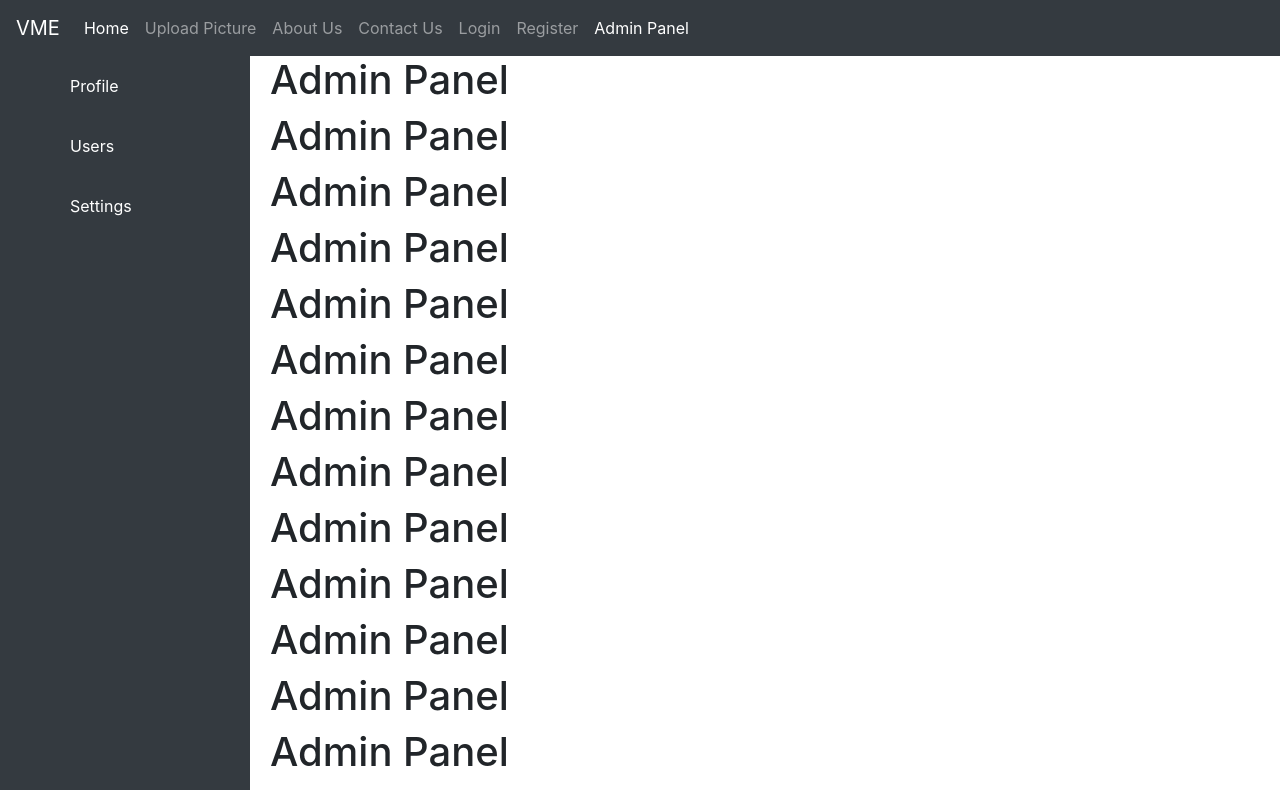
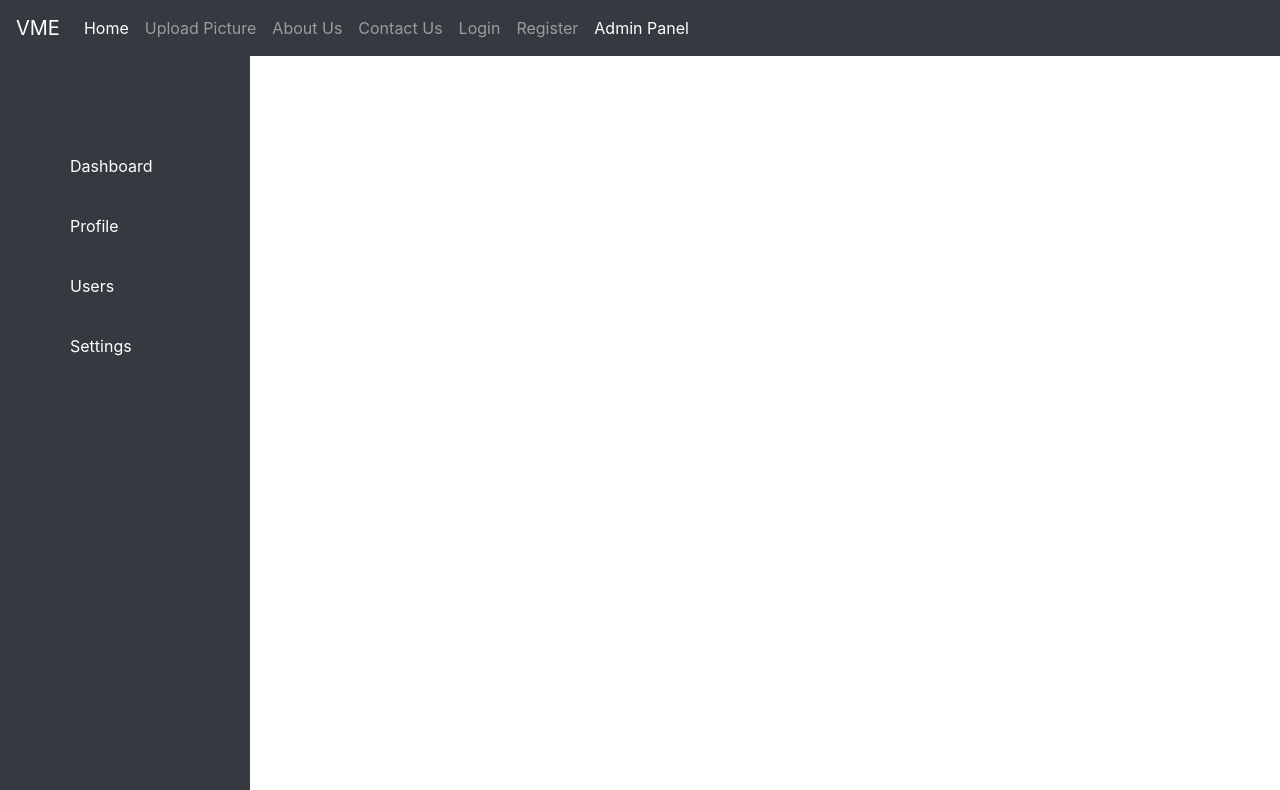
Before and after one commit to mustafasheikh1/VME, a React (Create React App) app: page /adminpanel in a window 1280 px wide. Shown: the top 790 px of the page. Built offline with nearby package versions, Linux system fonts and the light colour scheme; the HTML template or start-up script is replaced by a standard one.

Commit message:
multiple files implemented

```diff
--- a/src/App.js
+++ b/src/App.js
@@ -1,3 +1,4 @@
+import React, { Component } from "react";
 import { Route, Switch, Redirect } from "react-router-dom";
 import Results from "./components/results";
 import UserData from "./components/userData";
@@ -11,9 +12,17 @@ import PriceData from "./components/priceData";
 import Login from "./components/loginForm";
 import Signup from "./components/signup";
 import AdminPanel from "./components/adminPanel";
+import DashBoard from "./components/dashboard";
+import Users from "./components/users";
+import Profile from "./components/profile";
+import Settings from "./components/settings";
 import "./App.css";
 
-function App() {
+class App extends Component {
+  state = {
+    admin: true,
+  };
+  render() {
     return (
       <div>
         <Navbar />
@@ -27,6 +36,10 @@ function App() {
           <Route path="/about" component={AboutUs} />
           <Route path="/contact" component={Contact} />
           <Route path="/user" component={UserData} />
+          <Route path="/dashboard" component={DashBoard} />
+          <Route path="/users" component={Users} />
+          <Route path="/settings" component={Settings} />
+          <Route path="/profile" component={Profile} />
           <Route path="/not-found" component={NotFound} />
           <Redirect from="/home" to="/" />
           <Route path="/" exact component={Home} />
@@ -35,5 +48,6 @@ function App() {
       </div>
     );
   }
+}
 
 export default App;
--- a/src/components/adminPanel.jsx
+++ b/src/components/adminPanel.jsx
@@ -1,30 +1,12 @@
 import React from "react";
 import SideBar from "./sideBar";
+
 const AdminPanel = () => {
   return (
-    <React.Fragment>
+    <div>
       <SideBar />
-      <div className="content">
-        <h1>Admin Panel</h1>
-        <h1>Admin Panel</h1>
-        <h1>Admin Panel</h1>
-        <h1>Admin Panel</h1>
-        <h1>Admin Panel</h1>
-        <h1>Admin Panel</h1>
-        <h1>Admin Panel</h1>
-        <h1>Admin Panel</h1>
-        <h1>Admin Panel</h1>
-        <h1>Admin Panel</h1>
-        <h1>Admin Panel</h1>
-        <h1>Admin Panel</h1>
-        <h1>Admin Panel</h1>
-        <h1>Admin Panel</h1>
-        <h1>Admin Panel</h1>
-        <h1>Admin Panel</h1>
-        <h1>Admin Panel</h1>
-        <h1>Admin Panel</h1>
-      </div>
-    </React.Fragment>
+      <div className="content"></div>
+    </div>
   );
 };
 
--- /dev/null
+++ b/src/components/dashboard.jsx
@@ -0,0 +1,7 @@
+import React from "react";
+
+const DashBoard = () => {
+  return <h1>DashBoard</h1>;
+};
+
+export default DashBoard;
--- /dev/null
+++ b/src/components/profile.jsx
@@ -0,0 +1,7 @@
+import React from "react";
+
+const Profile = () => {
+  return <h1>Profile</h1>;
+};
+
+export default Profile;
--- /dev/null
+++ b/src/components/settings.jsx
@@ -0,0 +1,7 @@
+import React from "react";
+
+const Settings = () => {
+  return <h1>Settings</h1>;
+};
+
+export default Settings;
--- a/src/components/sideBar.jsx
+++ b/src/components/sideBar.jsx
@@ -1,38 +1,73 @@
-import React from "react";
+import React, { Component } from "react";
+import { Link } from "react-router-dom";
 import "../css/sideBar.css";
-const SideBar = () => {
+
+class SideBar extends Component {
+  state = {
+    items: [],
+    selectedItem: {},
+  };
+
+  componentDidMount() {
+    const items = [
+      {
+        name: "Dashboard",
+        icon: <i className="fa fa-home" aria-hidden="true"></i>,
+        path: "/dashboard",
+      },
+      {
+        name: "Profile",
+        icon: <i className="fa fa-user" aria-hidden="true"></i>,
+        path: "/profile",
+      },
+      {
+        name: "Users",
+        icon: <i className="fa fa-users" aria-hidden="true"></i>,
+        path: "/users",
+      },
+      {
+        name: "Settings",
+        icon: <i className="fa fa-cog" aria-hidden="true"></i>,
+        path: "/settings",
+      },
+    ];
+    const selectedItem = {
+      name: "Dashboard",
+      icon: <i class="fa fa-home" aria-hidden="true"></i>,
+    };
+    this.setState({ items, selectedItem });
+  }
+
+  handleItemSelect(item) {
+    this.setState({ selectedItem: item });
+  }
+
+  render() {
     return (
       <React.Fragment>
         <div className="navigation">
           <ul>
-          <li>
-            <a href="!#">
-              <span className="icon">
-                <i class="fa fa-user" aria-hidden="true"></i>
-              </span>
-              <span className="title">Profile</span>
-            </a>
+            {this.state.items.map((item) => (
+              <li
+                key={item.name}
+                onClick={() => this.handleItemSelect(item)}
+                className={
+                  item === this.state.selectedItem
+                    ? "activeItem"
+                    : "non-activeItem"
+                }
+              >
+                <Link to={item.path}>
+                  <span className="icon">{item.icon}</span>
+                  <span className="title">{item.name}</span>
+                </Link>
               </li>
-          <li>
-            <a href="!#">
-              <span className="icon">
-                <i class="fa fa-users" aria-hidden="true"></i>
-              </span>
-              <span className="title">Users</span>
-            </a>
-          </li>
-          <li>
-            <a href="!#">
-              <span className="icon">
-                <i class="fa fa-cog" aria-hidden="true"></i>
-              </span>
-              <span className="title">Settings</span>
-            </a>
-          </li>
+            ))}
           </ul>
         </div>
       </React.Fragment>
     );
-};
+  }
+}
 
 export default SideBar;
--- /dev/null
+++ b/src/components/users.jsx
@@ -0,0 +1,7 @@
+import React from "react";
+
+const Users = () => {
+  return <h1>Users</h1>;
+};
+
+export default Users;
--- a/src/css/sideBar.css
+++ b/src/css/sideBar.css
@@ -19,6 +19,7 @@
   width: 100%;
   color: #fff;
   list-style-type: none;
+  padding-top: 80px;
 }
 
 .naviation ul li {
@@ -28,7 +29,7 @@
 }
 
 .navigation ul li:hover {
-  background: #7d7d7d;
+  background: #364452;
 }
 
 .navigation ul li a {
@@ -66,3 +67,7 @@
   padding-left: 270px;
   font-size: 24px;
 }
+
+.activeItem {
+  background: #7d7d7d;
+}
```
Lines whose indentation alone changed are shown as unchanged.
